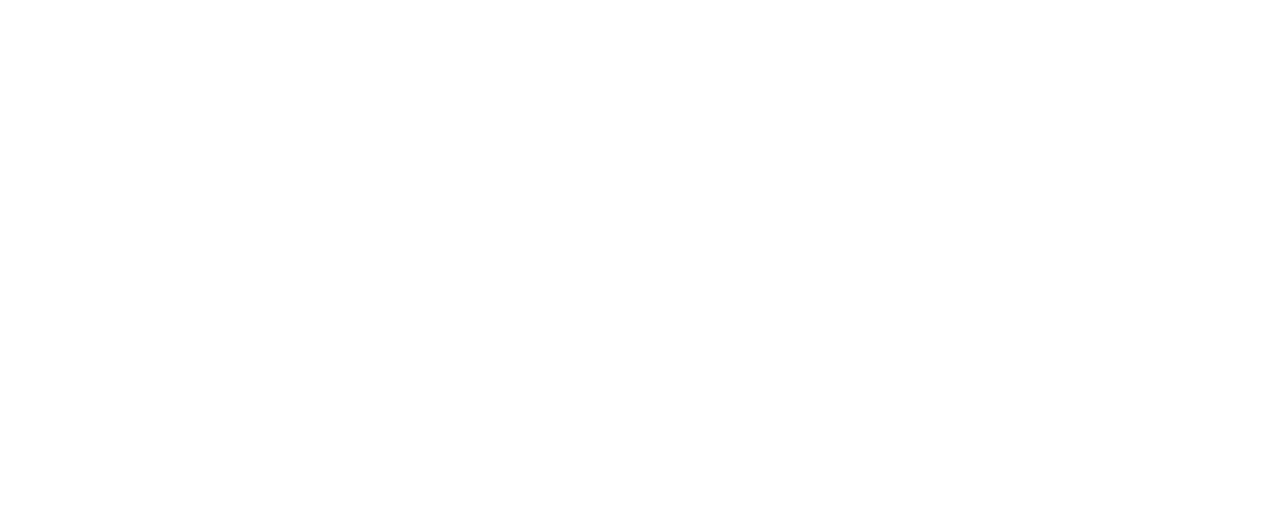
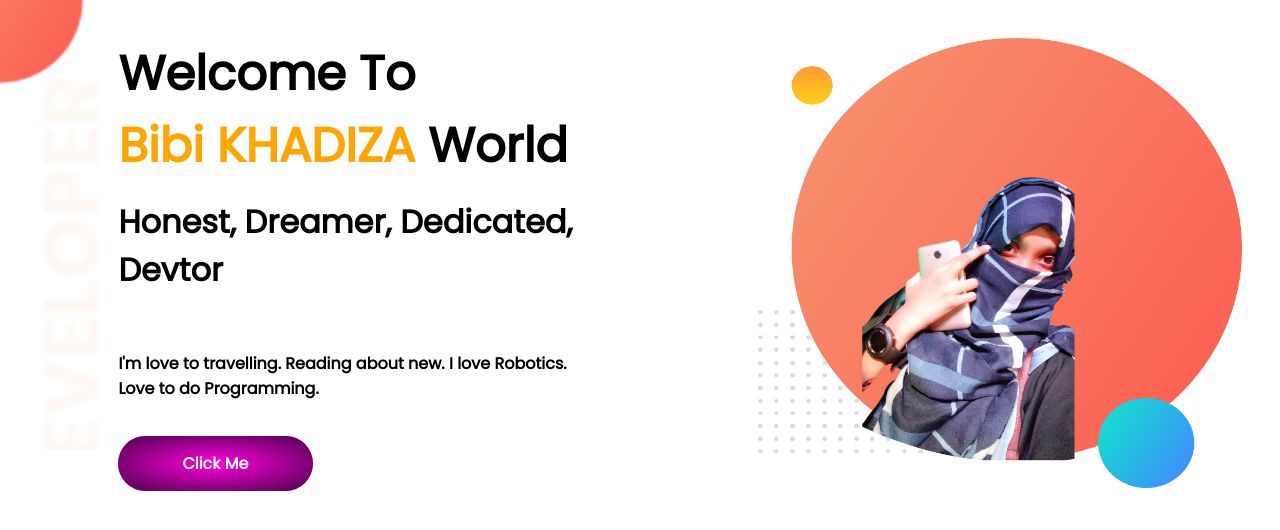
Before and after one commit to khadiza40/MyPortfolio, a plain HTML site: page index.html in a window 1280 px wide. Drawn offline with Linux system fonts and the light colour scheme.

Commit message:
section add

```diff
--- a/index.html
+++ b/index.html
@@ -1,5 +1,6 @@
 <!DOCTYPE html>
 <html lang="en">
+
 <head>
     <meta charset="UTF-8">
     <meta http-equiv="X-UA-Compatible" content="IE=edge">
@@ -7,8 +8,27 @@
     <title>Khadiza Binte Abdul Mazid</title>
     <link rel="shortcut icon" href="images/bk.PNG" type="image/x-icon">
     <link rel="stylesheet" href="style.css">
+    <link rel="preconnect" href="https://fonts.googleapis.com">
+    <link rel="preconnect" href="https://fonts.gstatic.com" crossorigin>
+    <link href="https://fonts.googleapis.com/css2?family=Poppins&display=swap" rel="stylesheet">
 </head>
+
 <body>
+    <section class="welcome">
+        <div class="half-width">
+            <h1>Welcome To <br>
+             <span>Bibi KHADIZA</span> World </h1>
+            <h3>Honest, Dreamer, Dedicated, Devtor</h3><br>
+            <p>
+                I'm love to travelling. Reading about new. I love Robotics. Love to do Programming.
+            </p> <br> <br>
+            <a href="www.facebook.com"> Click Me</a>
+        </div>
+        <div class="half-width">
+            <img src="images/me1.png" alt="Khadiza">
+        </div>
+    </section>
 
 </body>
+
 </html>
--- a/style.css
+++ b/style.css
@@ -0,0 +1,63 @@
+*{
+    margin: 0;
+    padding: 0;
+}
+
+body{
+    font-family: 'Poppins', sans-serif;
+    margin: 0;
+
+}
+.welcome{
+    background-image: url(images/top-banner.png);
+   background-repeat: no-repeat;
+   background-size:cover;
+
+
+}
+.welcome{
+    display:flex;
+     height: 450px;
+
+}
+.half-width{
+   height: 100%;
+    width: 50%;
+    padding-left: 5rem;
+    margin: 3%;
+
+
+
+}
+img{
+    height: 100%;
+    width: 100%;
+
+}
+h1{
+   font-size: 3rem;
+
+}
+span{
+    color:orange
+}
+h3{
+    padding-top: 1rem;
+    font-size: 2rem;
+}
+p{
+    padding-top: 2em;
+    font-weight: bold;
+}
+a{
+
+    padding: 1em 4em;
+    color: white;
+    background-color: tomato;
+    margin-top: 1rem;
+    background-image: radial-gradient(rgb(255, 0, 221), rgb(71, 3, 73));
+    text-decoration: none;
+    border-radius: 2rem;
+    font-size: 1rem;
+    font-weight: bold;
+}
```
Also changed, not shown: images/bk.PNG, images/me1.png (added).
